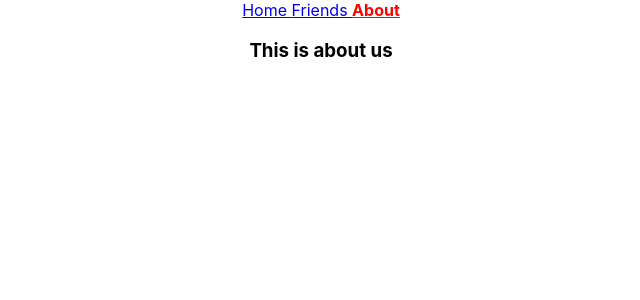
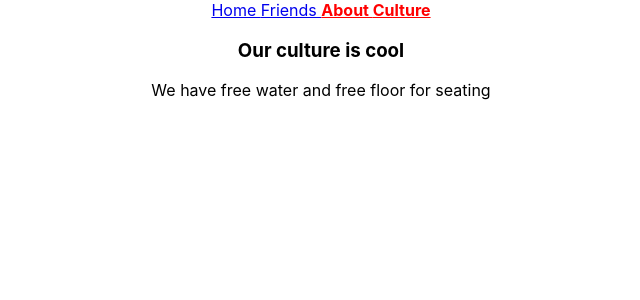
Before and after one commit to AnonnaAkther/simple-react-router, a React (Create React App) app: page /about/culture in a window 1280 px wide. Shown: the top 300 px of the page, without its empty margins (319-959 px from the left). Built offline with nearby package versions, Linux system fonts and the light colour scheme.

Commit message:
second commit

```diff
--- a/src/App.js
+++ b/src/App.js
@@ -7,6 +7,8 @@ import NotFound from './components/NotFound/NotFound';
 import { BrowserRouter, Switch, Route, Link } from 'react-router-dom';
 import Friend from './components/Friend/Friend';
 import Header from './components/Header/Header';
+import FriendDetail from './components/FriendDetail/FriendDetail';
+import Culture from './components/Culture/Culture';
 
 
 function App() {
@@ -21,8 +23,14 @@ function App() {
         <Route path="/friends">
           <Friends></Friends>
         </Route>
-        <Route path="/about">
+        <Route path="/friend/:friendId">
+          <FriendDetail></FriendDetail>
+        </Route>
+        <Route exact path="/about">
           <About></About>
+        </Route>
+        <Route exact path="/about/culture">
+          <Culture></Culture>
         </Route>
         <Route exact path="/">
           <Home></Home>
--- /dev/null
+++ b/src/components/Culture/Culture.js
@@ -0,0 +1,12 @@
+import React from 'react';
+
+const Culture = () => {
+    return (
+        <div>
+            <h3>Our culture is cool</h3>
+            <p>We have free water and free floor for seating</p>
+        </div>
+    );
+};
+
+export default Culture;
--- a/src/components/Friend/Friend.js
+++ b/src/components/Friend/Friend.js
@@ -1,14 +1,18 @@
 import React from 'react';
-import { Link } from 'react-router-dom';
+import { Link, useHistory } from 'react-router-dom';
 
 const Friend = (props) => {
     const {id, name, phone, email, website, address } = props.friend;
+    const history = useHistory();
     const friendStyle={
         border: '3px solid blue',
         padding: '10px',
         borderRadius: '10px',
         backgroundColor: 'lightskyblue'
     };
+    const handleFriendClick = () => {
+        history.push(`/friend/${id}`)
+    }
     return (
         <div style={friendStyle}>
             <h2>I am: {name} {id}</h2>
@@ -17,6 +21,12 @@ const Friend = (props) => {
             <p>Visit me: {website}</p>
             <p><small>I live in: {address.city}</small></p>
             <Link to ={`/friend/${id}`}>Visit Me</Link>
+            <br />
+            <Link>
+            <button>Visit Me</button>
+            </Link>
+            <br />
+            <button onClick={handleFriendClick}>Visit Me 2</button>
         </div>
     );
 };
--- /dev/null
+++ b/src/components/FriendDetail/FriendDetail.js
@@ -0,0 +1,24 @@
+import React, { useEffect, useState } from 'react';
+import { useParams } from 'react-router';
+
+const FriendDetail = () => {
+    const {friendId} = useParams();
+    const [friend, setFriend] = useState({});
+    useEffect(()=>{
+        const url = `https://jsonplaceholder.typicode.com/users/${friendId}`;
+        fetch(url)
+        .then(res => res.json())
+        .then(data => setFriend(data));
+    },[])
+    return (
+        <div>
+            <h3>Friend Detail of: {friendId}</h3>
+            <h1>{friend.name}</h1>
+            <h2>{friend.phone}</h2>
+            <h3>{friend.wedsite}</h3>
+            <p>Works At:{friend.company?.name}</p>
+        </div>
+    );
+};
+
+export default FriendDetail;
--- a/src/components/Header/Header.js
+++ b/src/components/Header/Header.js
@@ -11,6 +11,7 @@ const Header = () => {
             <NavLink activeStyle = {activeStyle} to ="/home">Home </NavLink>
             <NavLink activeStyle = {activeStyle}  to ="/friends">Friends </NavLink>
             <NavLink activeStyle = {activeStyle}  to ="/about">About </NavLink>
+            <NavLink activeStyle = {activeStyle}  to ="/about/culture">Culture </NavLink>
         </nav>
     );
 };
```
